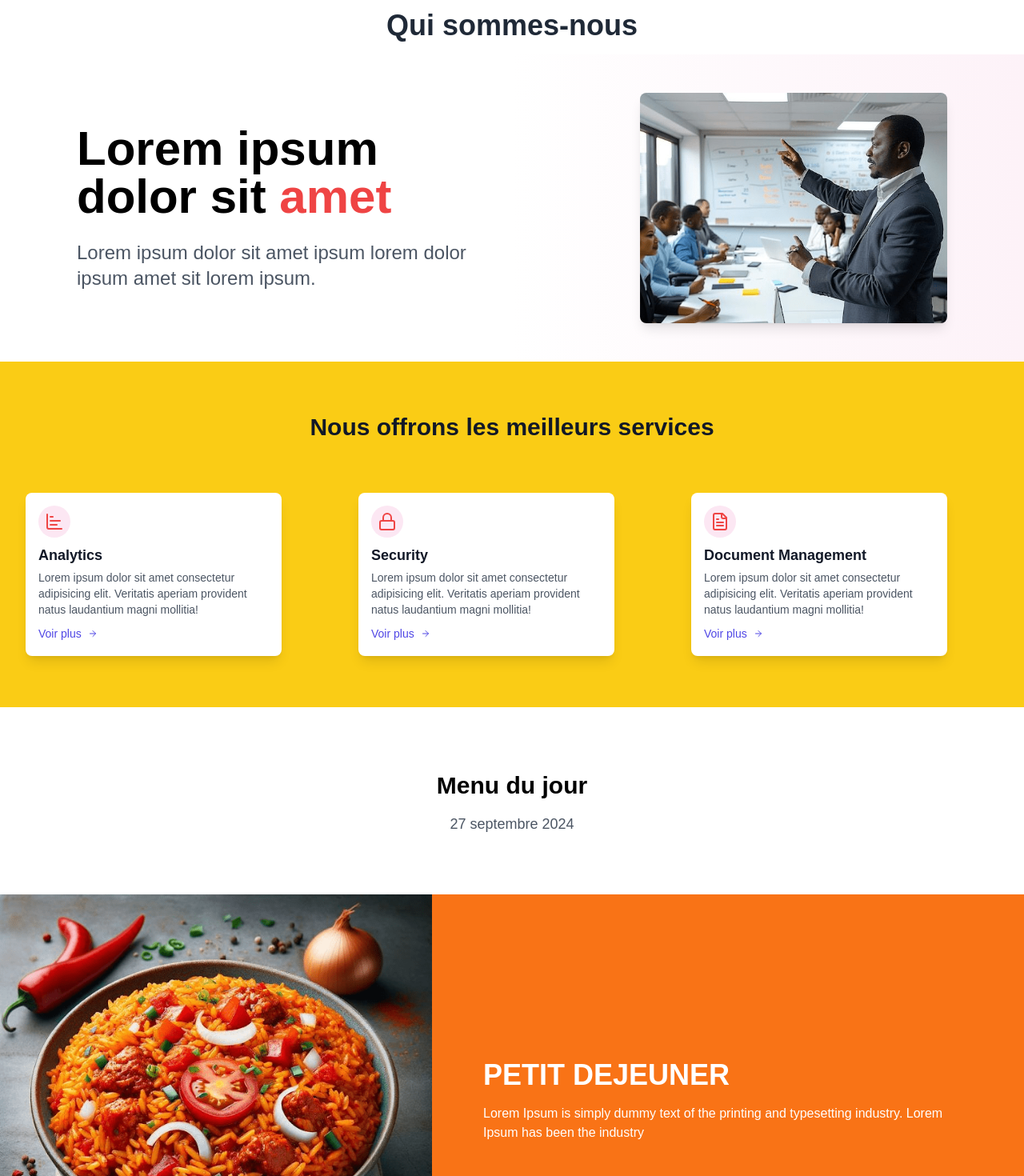
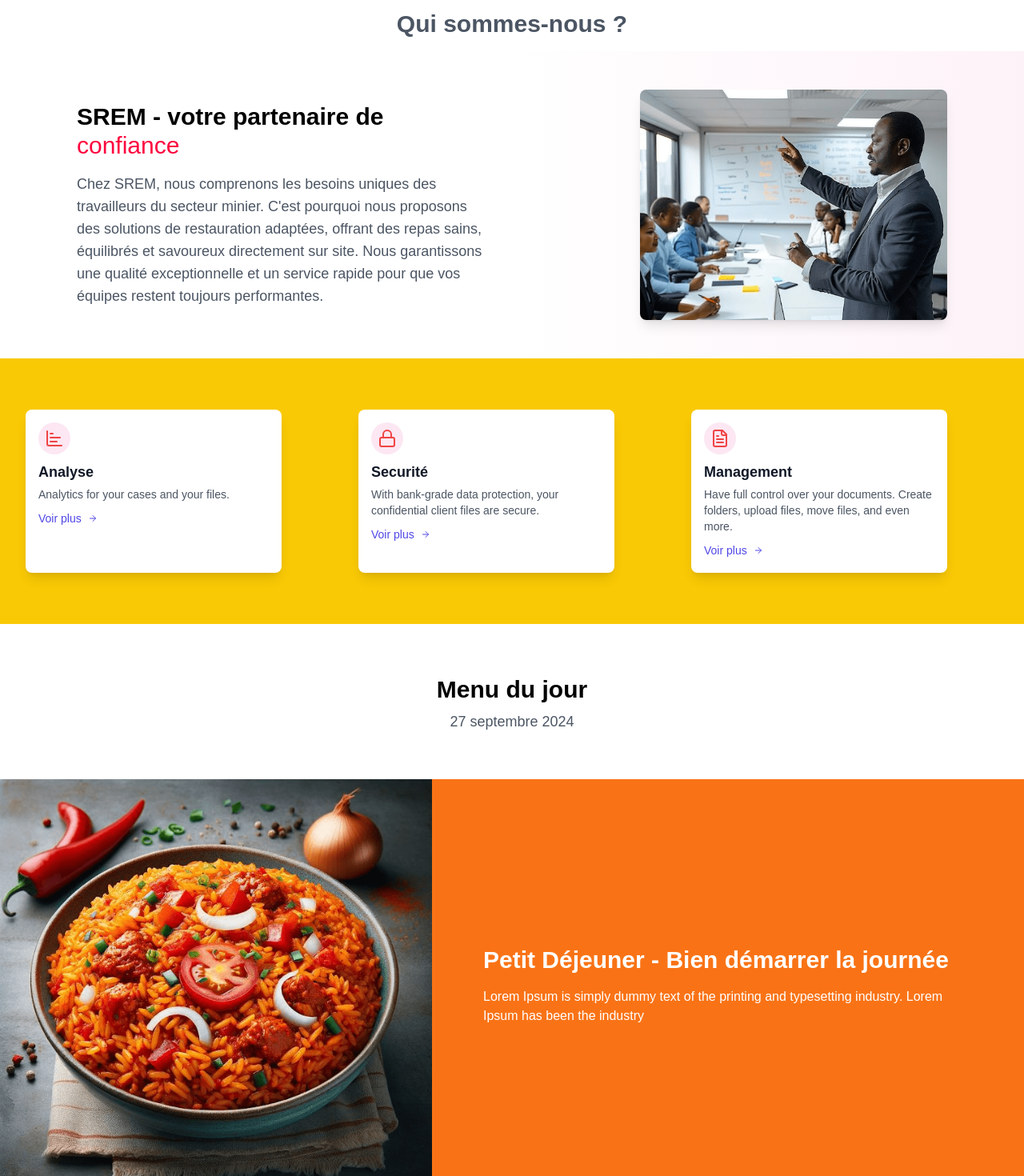
Before and after one commit to Paco225/srem, a Next.js app: page / in a window 1280 px wide. Shown: the part 900-2370 px from the top of the page at 80% size. Built offline with nearby package versions, Linux system fonts and the light colour scheme.

Commit message:
update Services";

```diff
--- a/app/components/Menu.jsx
+++ b/app/components/Menu.jsx
@@ -7,21 +7,21 @@ import Rice from '../public/Rice.png';
 
 const sections = [
   {
-    title: 'PETIT DEJEUNER',
+    title: 'Petit Déjeuner - Bien démarrer la journée',
     description:
       'Lorem Ipsum is simply dummy text of the printing and typesetting industry. Lorem Ipsum has been the industry',
     image: Rice,
     bgColor: 'bg-orange-500',
   },
   {
-    title: 'DEJEUNER',
+    title: 'Déjeuner - Repas complet pour un boost d\'énergie',
     description:
       'Lorem Ipsum is simply dummy text of the printing and typesetting industry. Lorem Ipsum has been the industry',
     image: Rice,
     bgColor: 'bg-green-600',
   },
   {
-    title: 'DINNER',
+    title: 'Dîner - Un repas réconfortant après une longue journée',
     description:
       'Lorem Ipsum is simply dummy text of the printing and typesetting industry. Lorem Ipsum has been the industry',
     image: Rice,
@@ -59,10 +59,10 @@ const MenuDuJour = () => {
       initial="initial"
       whileInView="whileInView"
       viewport={{ once: true }}
-      className="max-w-4xl mx-auto text-center mt-8"
+      className="max-w-4xl mx-auto text-center mt-4"
     >
-      <h2 className="text-3xl font-bold mb-4">Menu du jour</h2>
-      <p className="text-lg text-gray-600 mb-6">{currentDate}</p>
+      <h2 className="text-3xl font-bold mb-2">Menu du jour</h2>
+      <p className="text-lg text-gray-600 mb-2">{currentDate}</p>
     </motion.div>
   );
 };
@@ -72,7 +72,7 @@ export default function BusinessLunch() {
   const yParallax = useTransform(scrollYProgress, [0, 1], [50, 50]); // Applique le parallax sur Y
 
   return (
-    <div className="flex flex-col my-6 pt-6">
+    <div className="flex flex-col mt-6 pt-6 mb-20">
       <MenuDuJour />
 
       {sections.map((section, index) => (
@@ -83,8 +83,7 @@ export default function BusinessLunch() {
           transition={{ duration: 0.5, delay: index * 0.2 }}
           className={`flex flex-col md:flex-row ${index % 2 === 1 ? 'md:flex-row-reverse' : ''}`}
         >
-          {/* Section Image avec effet parallax */}
-          <motion.div className="w-full md:w-1/2" style={{ y: yParallax }}>
+          <motion.div className="w-full md:w-1/2 " style={{ y: yParallax }}>
             <Image
               src={section.image}
               alt={section.title}
@@ -94,12 +93,11 @@ export default function BusinessLunch() {
             />
           </motion.div>
 
-          {/* Section Texte avec effet parallax */}
           <motion.div
             className={`w-full md:w-2/3 ${section.bgColor} text-white p-16 flex flex-col justify-center`}
             style={{ y: yParallax }}
           >
-            <h2 className="text-3xl md:text-4xl font-bold mb-4">{section.title}</h2>
+            <h2 className="text-3xl md:text-3xl font-bold mb-4">{section.title}</h2>
             <p className="mb-6">{section.description}</p>
           </motion.div>
         </motion.div>
--- a/app/components/News.jsx
+++ b/app/components/News.jsx
@@ -74,7 +74,7 @@ const TourList = () => {
 
   return (
     <div className="container mx-auto px-4 py-8 bg-white">
-      <h2 className="text-2xl font-bold mb-14 text-center">Actualités</h2>
+      <h2 className="text-3xl font-bold mb-14 text-center text-gray-700">Nos articles récents</h2>
       <div className="grid grid-cols-1 sm:grid-cols-2 md:grid-cols-3 lg:grid-cols-4 gap-6">
         {tours.map((tour) => (
           <TourCard key={tour.id} tour={tour} />
--- a/app/components/Partner.jsx
+++ b/app/components/Partner.jsx
@@ -70,9 +70,9 @@ export default function OurCustomers() {
         viewport={{ once: true }}
         className="max-w-4xl mx-auto text-center"
       >
-        <h2 className="text-3xl font-bold mb-4">Nos Partenaires</h2>
+        <h2 className="text-3xl font-bold mb-4 text-gray-800">Nos Partenaires</h2>
         <p className="text-lg text-gray-600 mb-8">
-          Ils nous ont fais confiance et on été satisfait
+          Ils nous ont fais confiance et on été satisfaits
         </p>
       </motion.div>
       <div className="grid grid-cols-2 md:grid-cols-3 lg:grid-cols-5 gap-8 max-w-6xl mx-auto bg-white">
--- a/app/components/Service.jsx
+++ b/app/components/Service.jsx
@@ -8,20 +8,18 @@ import { useInView } from "react-intersection-observer";
 const features = [
   {
     icon: <ChartBar className="w-6 h-6 text-red-500" />,
-    title: "Analytics",
-    description: 'Lorem ipsum dolor sit amet consectetur adipisicing elit. Veritatis aperiam provident natus laudantium magni mollitia!',
+    title: "Menus personnalisés",
+    description: 'Élaboration de menus adaptés aux besoins nutritionnels spécifiques des travailleurs pour maintenir leur santé et leur productivité.',
   },
   {
     icon: <Lock className="w-6 h-6 text-red-500" />,
-    title: "Security",
-    description: 'Lorem ipsum dolor sit amet consectetur adipisicing elit. Veritatis aperiam provident natus laudantium magni mollitia!',
-
+    title: "Restauration sur site",
+    description: 'Des repas fraîchement préparés pour vos équipes, livrés directement sur site pour garantir un service rapide et efficace.',
   },
   {
     icon: <FileText className="w-6 h-6 text-red-500" />,
-    title: "Document Management",
-    description: 'Lorem ipsum dolor sit amet consectetur adipisicing elit. Veritatis aperiam provident natus laudantium magni mollitia!',
-
+    title: "Gestion des installations",
+    description: 'Gestion complète des installations de restauration en camp minier, incluant la logistique et la coordination avec les équipes sur place.',
   },
 ];
 
@@ -51,7 +49,7 @@ const itemVariants = {
 export default function Service() {
   const controls = useAnimation();
   const [ref, inView] = useInView({
-    threshold: 0.2, // Animation trigger quand 20% du composant est visible
+    threshold: 0.5,
   });
 
   useEffect(() => {
--- a/app/components/Testimonial.jsx
+++ b/app/components/Testimonial.jsx
@@ -9,19 +9,19 @@ const testimonials = [
     id: 1,
     name: 'Pacome Brou',
     location: 'Data analyst Orange Bank',
-    text: 'lorem ipsum dolor sit amet. Además fueron muy amables, pedimos una cama supletoria y nos la facilitaron sin problemas.',
+    text: 'Le service de restauration de SREM est impeccable. Non seulement les repas sont délicieux, mais ils sont également adaptés aux besoins énergétiques de notre équipe.',
   },
   {
     id: 2,
     name: 'Moise YAPO',
     location: 'CEO Agence MOSES ART',
-    text: 'Lorem ipsum dolor, sit amet consectetur adipisicing elit. Unde, error amet ex asperiores magni reprehenderit illum et quaerat sequi natus?',
+    text: 'Le service de restauration de SREM est impeccable. Non seulement les repas sont délicieux, mais ils sont également adaptés aux besoins énergétiques de notre équipe.',
   },
   {
     id: 3,
     name: 'Yves NIAMBA',
     location: 'Production Manager',
-    text: 'lorem psum dolor ispsd j. We couldn\'t have asked for a better experience. Highly recommended!',
+    text: 'Le service de restauration de SREM est impeccable. Non seulement les repas sont délicieux, mais ils sont également adaptés aux besoins énergétiques de notre équipe.',
   },
 ]
 
@@ -46,7 +46,7 @@ export default function TestimonialCarousel() {
 
   return (
     <div className="max-w-4xl mx-auto px-4 py-12 ">
-      <h2 className="text-3xl font-bold text-center mb-8">Ce qu'ils pensent de nous</h2>
+      <h2 className="text-3xl font-bold text-center mb-8 text-gray-700">Ce qu'ils pensent de nous</h2>
       <div className="relative">
         <AnimatePresence mode="wait">
           <motion.div
--- a/app/components/Weare.jsx
+++ b/app/components/Weare.jsx
@@ -9,7 +9,7 @@ import { useInView } from 'react-intersection-observer';
 const BentoSection = () => {
   const controls = useAnimation();
   const [ref, inView] = useInView({
-    threshold: 0.2, // Animation déclenchée quand 20% de l'élément est visible
+    threshold: 0.2,
   });
 
   useEffect(() => {
@@ -21,24 +21,23 @@ const BentoSection = () => {
   }, [controls, inView]);
 
   const sectionVariants = {
-    hidden: { opacity: 0, y: 50 },
+    hidden: { opacity: 0, y: 50  },
     visible: {
       opacity: 1,
       y: 0,
-      transition: { duration: 0.6, ease: 'easeOut' },
+      transition: { duration: 0.8,},
     },
   };
 
   return (
     <>
-      {/* Titre 'Qui sommes-nous' séparé de la section */}
       <motion.h1
-        className="text-4xl sm:text-4xl font-semibold text-center text-gray-800 mb-4 mt-12"
+        className="text-4xl sm:text-3xl font-semibold text-center text-gray-600 mb-4 mt-12"
         initial={{ opacity: 0, y: -20 }}
         animate={{ opacity: 1, y: 0 }}
-        transition={{ duration: 0.8, ease: 'easeOut' }}
+        transition={{ duration: 0.8,  }}
       >
-        Qui sommes-nous
+        Qui sommes-nous ?
       </motion.h1>
 
       <motion.section
@@ -50,12 +49,10 @@ const BentoSection = () => {
       >
         {/* Title Section */}
         <div className="mb-8 sm:mb-0 text-center sm:text-left max-w-lg">
-          <h2 className="text-4xl sm:text-6xl font-bold mb-6">
-            <span className="text-black">Lorem ipsum dolor sit </span>
-            <span className="text-red-500">amet</span>
-          </h2>
-          <p className="text-lg sm:text-2xl text-gray-600">
-            Lorem ipsum dolor sit amet ipsum lorem dolor ipsum amet sit lorem ipsum.
+            <span className="text-black font-bold text-3xl">SREM - votre partenaire de  </span>
+            <span className="text-[#fd053f] text-3xl ">confiance</span>
+          <p className="text-lg sm:text-[18px] text-gray-600 pt-4">
+          Chez SREM, nous comprenons les besoins uniques des travailleurs du secteur minier. C'est pourquoi nous proposons des solutions de restauration adaptées, offrant des repas sains, équilibrés et savoureux directement sur site. Nous garantissons une qualité exceptionnelle et un service rapide pour que vos équipes restent toujours performantes.
           </p>
         </div>
 
--- a/app/page.jsx
+++ b/app/page.jsx
@@ -1,7 +1,7 @@
 'use client'
 import Navbar from "./components/Navbar";
 import BentoSection from "./components/Weare";
-import Service from "./components/Service";
+import Services from "./components/Services";
 import TestimonialCarousel from "./components/Testimonial";
 import Partner from "./components/Partner";
 import Newsletter from "./components/Newsletter";
@@ -15,7 +15,7 @@ export default function Home() {
     <>
     <Hero/>
        <BentoSection />
-       <Service />
+       <Services />
        <BusinessLunch/>
        <TestimonialCarousel />
        <Partner />
--- a/app/pages/carriere/Offer.jsx
+++ b/app/pages/carriere/Offer.jsx
@@ -17,7 +17,7 @@ const jobListings = [
 export default function JobListings() {
   return (
     <>
-     <div className="container mx-auto px-4 mb-6 bg-gray-100 py-8">
+     <div className="container mx-auto px-4 mb-14 bg-gray-100 py-8 ">
       <h1 className="text-3xl font-bold mb-8 text-center">Decouvrez nos offres</h1>
       <motion.div
         className="grid grid-cols-1 md:grid-cols-2 lg:grid-cols-3 gap-6"
--- a/app/pages/presentation/page.jsx
+++ b/app/pages/presentation/page.jsx
@@ -7,9 +7,9 @@ import weare from '../../public/weare.png'
 const page = () => {
   return (
     <>
-    <HeroBanner imageUrl={weare} />  {/* Hero banner */}
+    <HeroBanner imageUrl={weare} />
+    <CeoWord />
     <Component />
-    <CeoWord />
     </>
   )
 }
```
Also changed, not shown: app/components/Footer.jsx (+17 -1 lines), app/components/Newsletter.jsx (+3 -4 lines), app/pages/carriere/page.jsx (+3 -4 lines).
